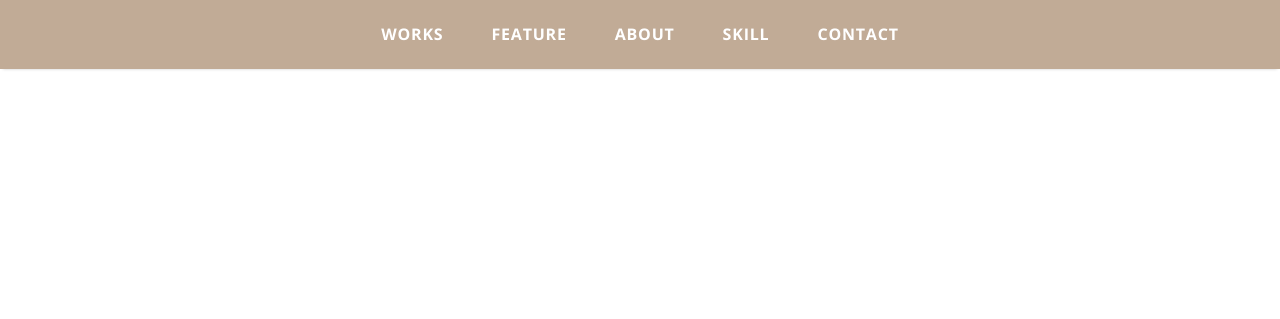
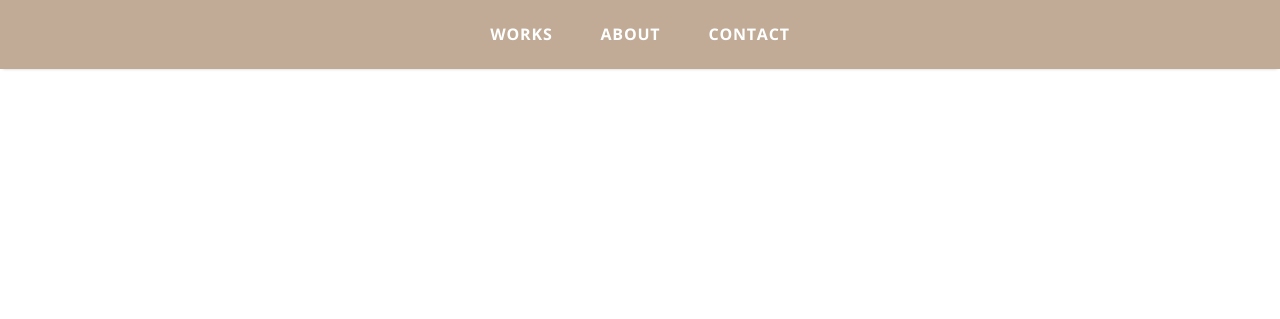
Before and after one commit to hatsugon0301/KAZUYO-portfolio, a plain HTML site: page index.html in a window 1280 px wide. Shown: the top 319 px of the page. Drawn offline with nearby package versions, Linux system fonts and the light colour scheme.

Commit message:
no message

```diff
--- a/index.html
+++ b/index.html
@@ -28,9 +28,9 @@
     <nav class="gnav" class="fixed">
       <ul class="gnav-list">
         <li class="gnav-item"><a class="gnav-link" href="#works-section">WORKS</a></li>
-        <li class="gnav-item"><a class="gnav-link" href="#feature-section">FEATURE</a></li>
+        <!-- <li class="gnav-item"><a class="gnav-link" href="#feature-section">FEATURE</a></li> -->
         <li class="gnav-item"><a class="gnav-link" href="#about-section">ABOUT</a></li>
-        <li class="gnav-item"><a class="gnav-link" href="#skill-section">SKILL</a></li>
+        <!-- <li class="gnav-item"><a class="gnav-link" href="#skill-section">SKILL</a></li> -->
         <li class="gnav-item"><a class="gnav-link" href="#contact-section">CONTACT</a></li>
       </ul>
     </nav>
```
